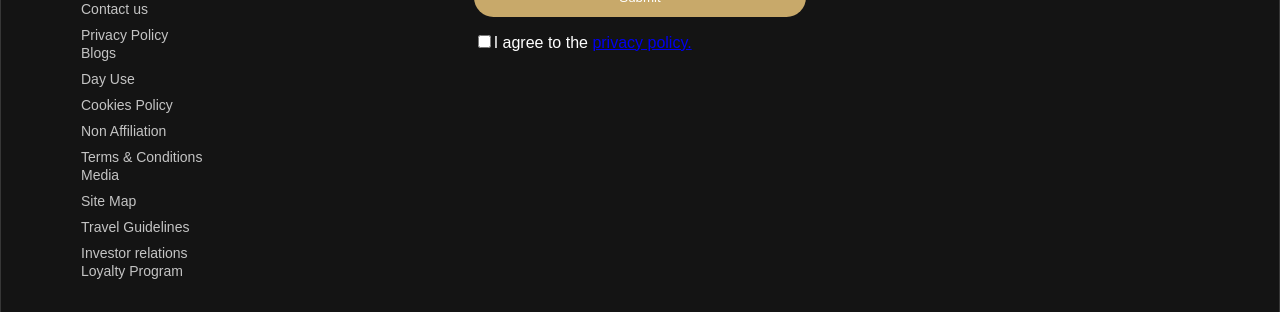
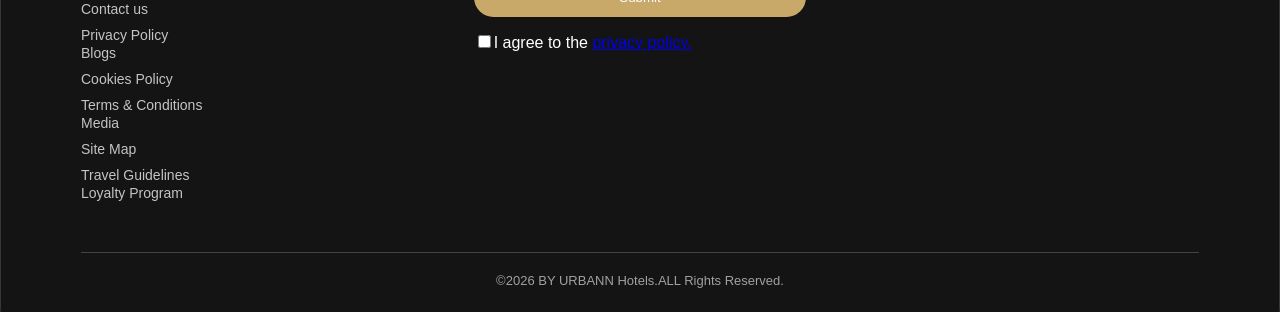
Before and after one commit to vamsi5654/Hotel-Management, a React (Create React App) app in the folder hotel-management/: page / in a window 1280 px wide. Shown: the part 3601-3913 px from the top of the page. Built offline with nearby package versions, Linux system fonts and the light colour scheme.

Commit message:
Implement loyalty program navigation and update Footer and Account components

```diff
--- a/hotel-management/src/App.js
+++ b/hotel-management/src/App.js
@@ -43,6 +43,7 @@ function App() {
 
             {/* Loyalty page */}
             <Route path="/loyalty-benefits" element={<Loyalty />} />
+            <Route path="/loyalty-program" element={<Loyalty />} />
 
             {/* Dynamic account page */}
             <Route path="/account/:bookingId" element={<Account />} />
--- a/hotel-management/src/Components/Footer.jsx
+++ b/hotel-management/src/Components/Footer.jsx
@@ -22,17 +22,14 @@ function Footer() {
               </ul>
               <ul>
                 <li><Link to="/blogs">Blogs</Link></li>
-                <li><Link to="/day-use">Day Use</Link></li>
                 <li><Link to="/cookies-policy">Cookies Policy</Link></li>
-                <li><Link to="/non-affiliation">Non Affiliation</Link></li>
                 <li><Link to="/terms">Terms & Conditions</Link></li>
               </ul>
               <ul>
                 <li><Link to="/media">Media</Link></li>
                 <li><Link to="/site-map">Site Map</Link></li>
                 <li><Link to="/travel-guidelines">Travel Guidelines</Link></li>
-                <li><Link to="/investor-relations">Investor relations</Link></li>
-              </ul>
+                </ul>
               <ul>
                 <li><Link to="/loyalty-program">Loyalty Program</Link></li>
               </ul>
--- a/hotel-management/src/Pages/Account.jsx
+++ b/hotel-management/src/Pages/Account.jsx
@@ -144,7 +144,7 @@ function Account() {
     return acc + unit * qty;
   }, 0);
 
-  const fmt = new Intl.NumberFormat(undefined, { style: "currency", currency: "USD", maximumFractionDigits: 2 });
+  const fmt = new Intl.NumberFormat(undefined, { style: "currency", currency: "INR", maximumFractionDigits: 2 });
 
   // -------------------- CHECKOUT --------------------
   const handleCheckout = async () => {
```
